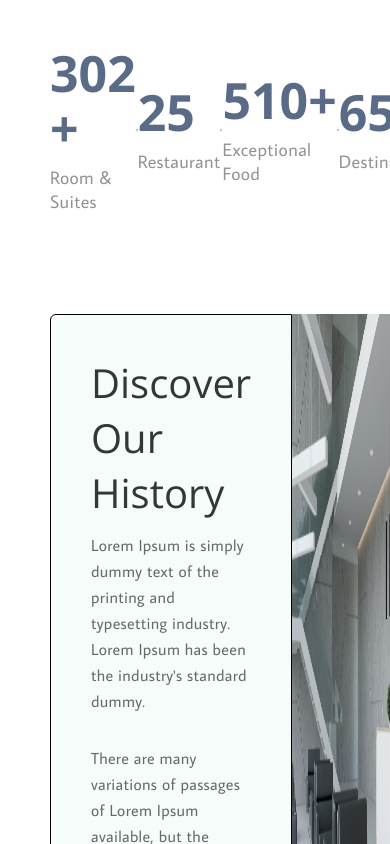
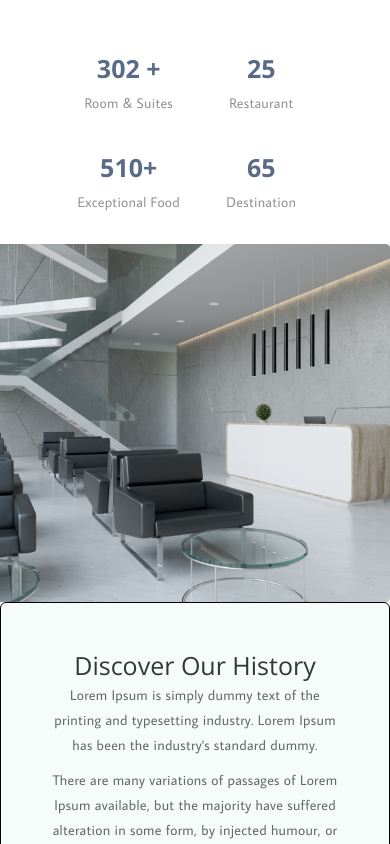
Before and after one commit to SHAKXRUZ/HOTEL, a React (Create React App) app: page / in a window 390 px wide. Shown: the part 4200-5044 px from the top of the page. Built offline with nearby package versions, Linux system fonts and the light colour scheme.

Commit message:
history media bag sucses

```diff
--- a/src/components/history/History.css
+++ b/src/components/history/History.css
@@ -139,6 +139,7 @@
         max-width: 50%;
     }
 }
+
 @media only screen and (max-width:1000px) {
     .history {
         margin: 0 auto 50px auto;
@@ -153,6 +154,99 @@
     }
 
     .history_images {
-        max-width: 50%;
+        max-width: 100%;
+        width: 100%;
+    }
+
+    .history_content {
+        flex-direction: column-reverse;
+        align-items: center;
+        justify-content: center;
+    }
+
+    .history_content_cards {
+        max-width: 100%;
+        border-radius: 6px;
+        padding: 50px;
+        display: flex;
+        flex-direction: column;
+        align-items: center;
+        justify-content: center;
+        text-align: center;
+    }
+
+    .history_cards_title {
+        font-size: 35px;
+        line-height: 45px;
+        margin-bottom: 5px;
+    }
+
+    .history_cards_text1 {
+        font-size: 14px;
+        line-height: 25px;
+        margin-bottom: 10px;
+    }
+
+    .history_cards_text2 {
+        font-size: 14px;
+        line-height: 25px;
+        margin-bottom: 10px;
     }
 }
+
+@media only screen and (max-width:768px) {
+    .history {
+        margin: 0 auto 30px auto;
+    }
+
+    .history_titles_card {
+        gap: 0px;
+    }
+
+    .history_container {
+        padding: 0px 0px;
+    }
+
+    .history_titles {
+        margin-bottom: 30px;
+    }
+
+    .history_titles_text1 {
+        font-size: 25px;
+        line-height: 45px;
+    }
+
+    .history_titles_text2 {
+        font-size: 14px;
+        line-height: 24px;
+    }
+
+    .history_titles_line {
+        width: 50px;
+    }
+
+    .history_cards_title {
+        font-size: 25px;
+        line-height: 25px;
+    }
+
+}
+
+@media only screen and (max-width:600px) {
+    .history_titles {
+        display: grid;
+        grid-template-columns: 1fr 1fr;
+        text-align: center;
+        gap: 30px;
+    }
+
+    .history_container {
+        display: flex;
+        flex-direction: column;
+        align-items: center;
+        justify-content: center;
+    }
+    .history_titles_line{
+        display: none;
+    }
+}
```
